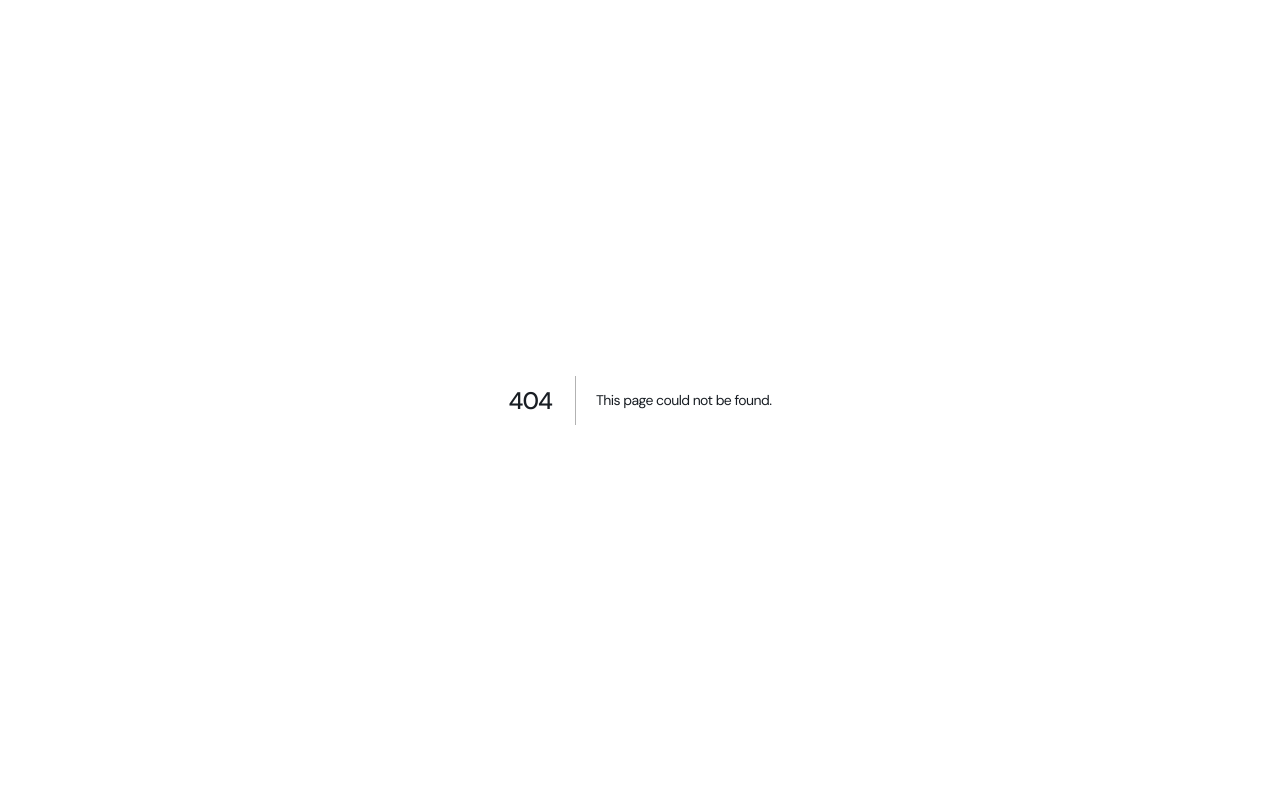
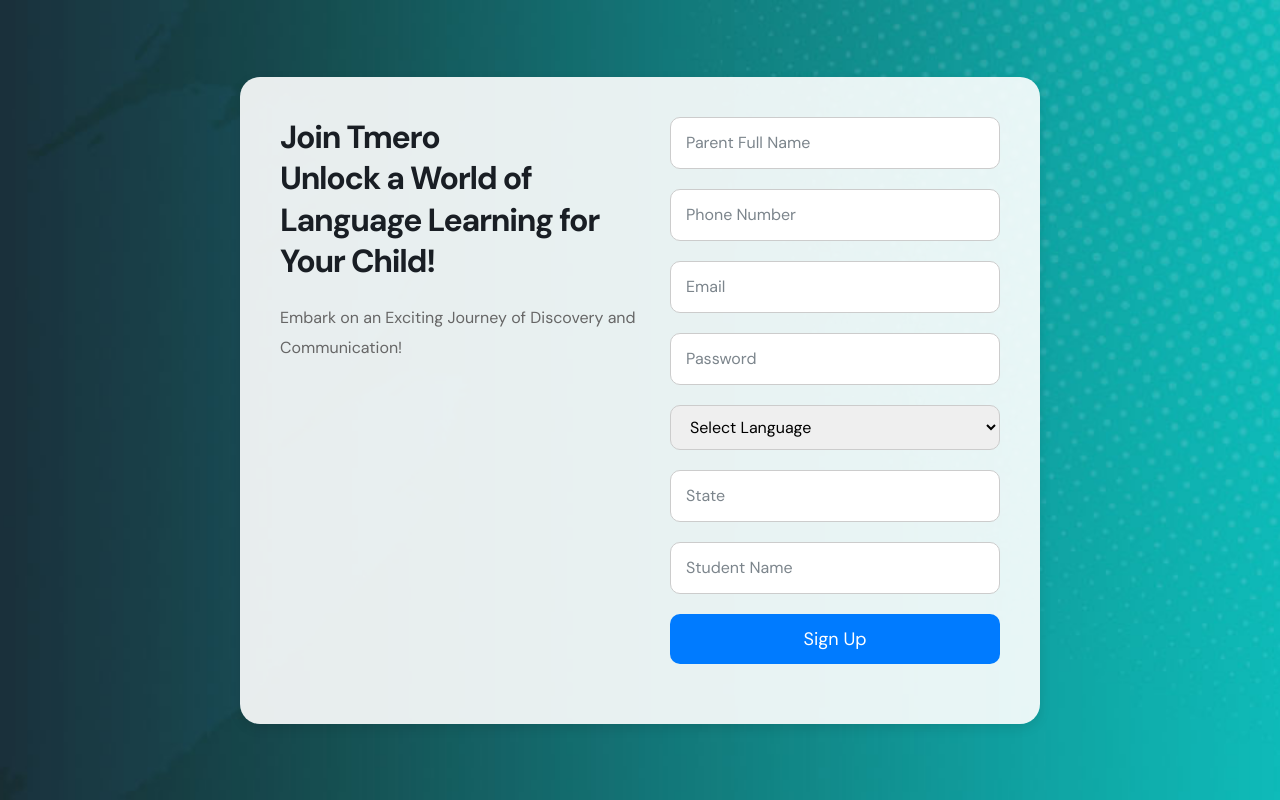
Before and after one commit to Belekucode/Tmero, a Next.js app: page /sign-up in a window 1280 px wide. Before the commit this address had no page. Built offline with nearby package versions, Linux system fonts and the light colour scheme.

Commit message:
added signup page

```diff
--- /dev/null
+++ b/pages/sign-up.js
@@ -0,0 +1,62 @@
+import React from 'react';
+import styles from './../public/scss/SignupPage.module.scss';
+
+const SignupPage = () => {
+    return (
+        <div className={styles.signupPageWrapper}>
+            <section className={styles.signupSectionCentered}>
+                <div className={styles.signupContainer}>
+                    {/* Title Column */}
+                    <div className={styles.signupTitleColumn}>
+                        <div className={styles.signupTitle}>
+                            <h2>Join Tmero<br /> Unlock a World of<br /> Language Learning for<br />Your Child!</h2>
+                            <div className={styles.signupDescription}>
+                            Embark on an Exciting Journey of Discovery and Communication!
+                            </div>
+                        </div>
+                    </div>
+
+                    {/* Form Column */}
+                    <div className={styles.signupFormColumn}>
+                        <div className={styles.signupFormInner}>
+                            <form method="post" action="get" id="signup-form">
+                                <div className={styles.formGroup}>
+                                    <input type="text" name="parent_full_name" placeholder="Parent Full Name" required />
+                                </div>
+                                <div className={styles.formGroup}>
+                                    <input type="text" name="phone_number" placeholder="Phone Number" required />
+                                </div>
+                                <div className={styles.formGroup}>
+                                    <input type="email" name="email" placeholder="Email" required />
+                                </div>
+                                <div className={styles.formGroup}>
+                                    <input type="password" name="password" placeholder="Password" required />
+                                </div>
+                                <div className={styles.formGroup}>
+                                    <select className="custom-select" required>
+                                        <option value="">Select Language</option>
+                                        <option value="Afaan Oromo">Afaan Oromo</option>
+                                        <option value="Amharic">Amharic</option>
+                                        <option value="Somali">Somali</option>
+                                        <option value="Tigrigna">Tigrigna</option>
+                                    </select>
+                                </div>
+                                <div className={styles.formGroup}>
+                                    <input type="text" name="state" placeholder="State" required />
+                                </div>
+                                <div className={styles.formGroup}>
+                                    <input type="text" name="student_name" placeholder="Student Name" required />
+                                </div>
+                                <div className={styles.formGroup}>
+                                    <button className={styles.signupBtn} type="submit" name="submit-form">Sign Up</button>
+                                </div>
+                            </form>
+                        </div>
+                    </div>
+                </div>
+            </section>
+        </div>
+    );
+};
+
+export default SignupPage;
--- /dev/null
+++ b/public/scss/SignupPage.module.scss
@@ -0,0 +1,87 @@
+// Full-page background and centering form
+.signupPageWrapper {
+    min-height: 100vh;
+    display: flex;
+    justify-content: center;
+    align-items: center;
+    background-image: url('../images/background/3.jpg');
+    background-size: cover;
+    background-position: center;
+    background-repeat: no-repeat;
+}
+
+// Centering and styling section
+.signupSectionCentered {
+    width: 100%;
+    max-width: 800px;
+    padding: 40px;
+    background-color: rgba(255, 255, 255, 0.9);
+    border-radius: 20px;
+    box-shadow: 0px 4px 12px rgba(0, 0, 0, 0.1);
+    display: flex;
+    flex-direction: row;
+    justify-content: space-between;
+    align-items: center;
+}
+
+.signupContainer {
+    display: flex;
+    justify-content: space-between;
+    flex-direction: row;
+    width: 100%;
+}
+
+// Title column styling
+.signupTitleColumn {
+    width: 50%;
+
+    .signupTitle {
+        h2 {
+            font-size: 32px;
+            margin-bottom: 10px;
+            line-height: 1.3;
+        }
+
+        .signupDescription {
+            margin-top: 20px;
+            font-size: 16px;
+            color: #666;
+        }
+    }
+}
+
+// Form column styling
+.signupFormColumn {
+    width: 50%;
+    display: flex;
+    justify-content: flex-end;
+
+    .signupFormInner {
+        width: 100%;
+        max-width: 350px;
+        padding-left: 20px;
+    }
+
+    .formGroup {
+        margin-bottom: 20px;
+
+        input, select {
+            width: 100%;
+            padding: 10px 15px;
+            border-radius: 10px;
+            border: 1px solid #ccc;
+            font-size: 16px;
+        }
+
+        .signupBtn {
+            width: 100%;
+            padding: 10px 20px;
+            background-color: #007bff;
+            color: white;
+            border: none;
+            border-radius: 10px;
+            font-size: 18px;
+            cursor: pointer;
+        }
+    }
+}
```
